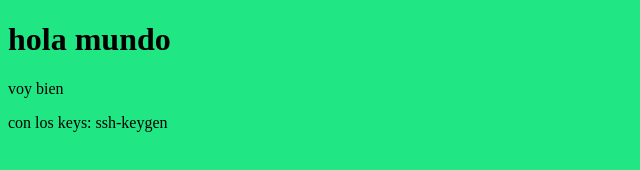
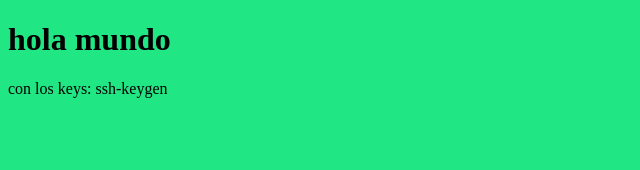
Before and after one commit to duvan321/nuevo.io, a plain HTML site: page index.html in a window 1280 px wide. Shown: the whole page, without its empty margins (0-640 px from the left). Drawn offline with Linux system fonts and the light colour scheme.

Commit message:
borre el parrafo

```diff
--- a/index.html
+++ b/index.html
@@ -9,7 +9,6 @@
   </head>
   <body>
     <h1>hola mundo</h1>
-    <p>voy bien</p>
     <p>con los keys: ssh-keygen</p>
   </body>
 </html>
```
